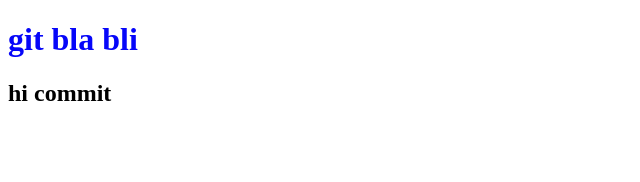
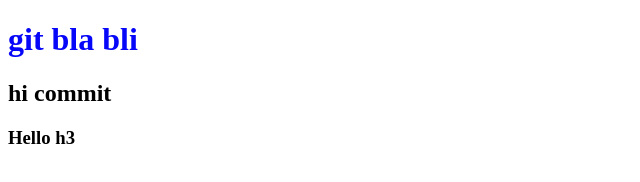
Before and after one commit to StarGhostSG/IBNR, a plain HTML site: page index.html in a window 1280 px wide. Shown: the full height of the page, 0-640 px from the left. Drawn offline with Linux system fonts and the light colour scheme.

Commit message:
Update index.html

```diff
--- a/index.html
+++ b/index.html
@@ -9,6 +9,7 @@
 <body>
     <h1>git bla bli</h1>
     <h2>hi commit</h2>
+    <h3>Hello h3<h3>
 
 </body>
 </html>
```
